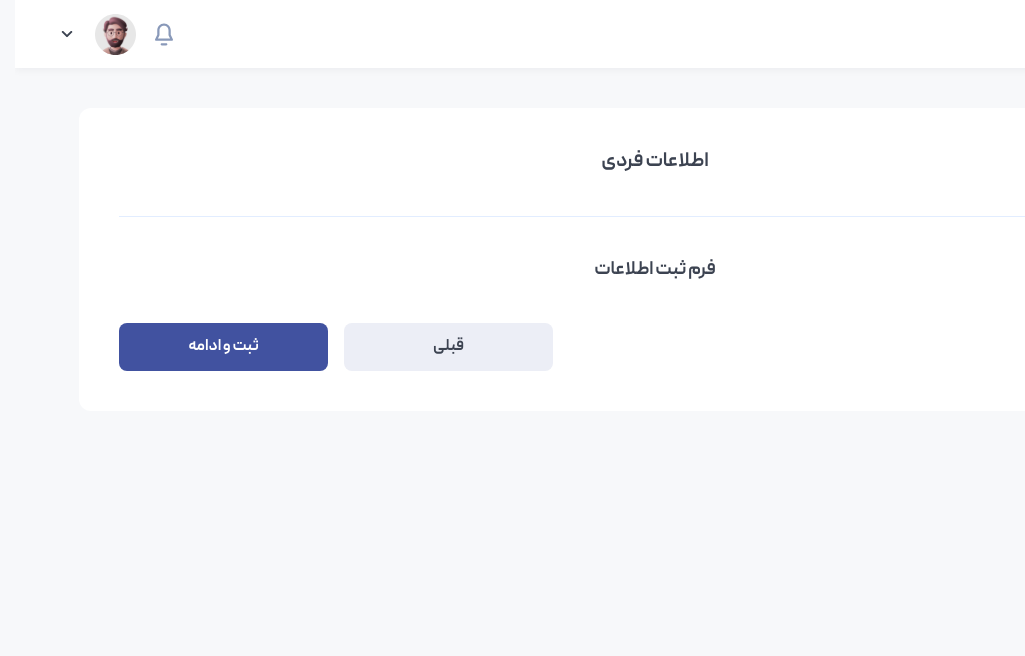
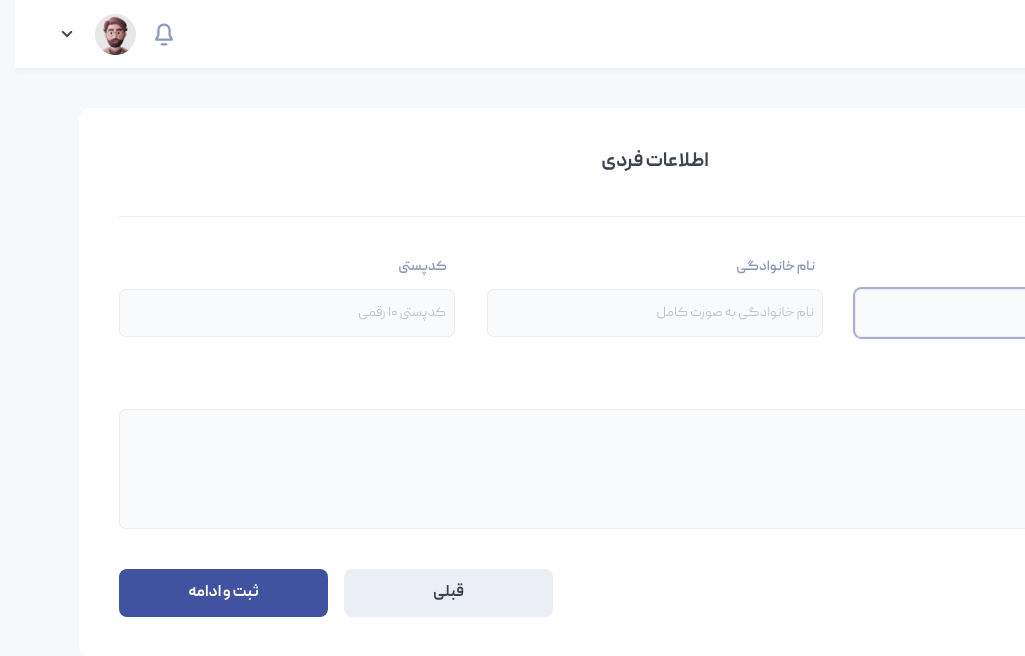
Before and after one commit to nimayaghouti/part-bank-vue, a Vue app: page /createaccount/personal-info in a window 1280 px wide. Shown: the top 656 px of the page, without its empty margins (255-1280 px from the left). Built offline with nearby package versions, Linux system fonts and the light colour scheme.

Commit message:
feature: PersonalInfo page completed + <BaseFormControl /> component improved

```diff
--- a/src/components/common/BaseFormControl.vue
+++ b/src/components/common/BaseFormControl.vue
@@ -2,15 +2,19 @@
 import { ref } from 'vue'
 
 const props = defineProps({
-  // tag: {
-  //   type: String
-  // },
+  // label
   labelText: {
     type: String
   },
   labelFor: {
     type: String
   },
+  labelColor: {
+    type: String,
+    default: 'var(--text-color)'
+  },
+
+  // textfield (input / textarea)
   type: {
     type: String,
     required: true
@@ -24,6 +28,17 @@ const props = defineProps({
   maxlength: {
     type: String
   },
+  isAutofocus: {
+    type: Boolean
+  },
+  isRequired: {
+    type: Boolean
+  },
+  hasBorder: {
+    type: Boolean
+  },
+
+  // textfield-wrapper
   validationMessage: {
     type: String
   },
@@ -33,7 +48,7 @@ const props = defineProps({
   },
   height: {
     type: String,
-    required: true
+    default: '3rem'
   },
   icon: {
     type: Object,
@@ -47,33 +62,41 @@ const props = defineProps({
   }
 })
 
-const showMessage = ref({ state: true, type: '' })
+const htmlTag = props.type === 'textarea' ? 'textarea' : 'input'
+
+const message = ref({ isShowing: true, type: '' })
 const patternToRegex = new RegExp(props.pattern)
 
 const handleOnInput = (event) => {
   if (patternToRegex.test(event.target.value)) {
-    showMessage.value.state = false
+    message.value.isShowing = false
   } else {
-    showMessage.value.state = true
-    showMessage.value.type = 'error'
+    message.value.isShowing = true
+    message.value.type = 'error'
   }
 }
 </script>
 
 <template>
   <div class="control">
-    <label class="control__label" :for="labelFor">{{ labelText }}</label>
-    <div class="control__input-wrapper" :style="{ maxWidth: maxWidth, height: height }">
-      <input
-        class="control__input"
+    <label class="control__label" :for="labelFor" :style="{ color: labelColor }">
+      {{ labelText }}
+    </label>
+    <div
+      :class="['control__textfield-wrapper', hasBorder && 'control__textfield-wrapper_has-border']"
+      :style="{ maxWidth: maxWidth, height: height }"
+    >
+      <component
+        :is="htmlTag"
+        :class="`control__${htmlTag}`"
         :type="type"
         :id="labelFor"
         :placeholder="placeholder"
         :pattern="pattern"
         @input="handleOnInput"
         :maxlength="maxlength"
-        autofocus
-        required
+        :autofocus="isAutofocus"
+        :required="isRequired"
       />
       <component
         v-if="icon.component"
@@ -84,8 +107,9 @@ const handleOnInput = (event) => {
       />
     </div>
     <div
-      :style="{ opacity: showMessage.state ? 1 : 0 }"
-      :class="`control__validation-message control__validation-message_${showMessage.type}`"
+      v-if="validationMessage"
+      :style="{ opacity: message.isShowing ? 1 : 0 }"
+      :class="['control__validation-message', `control__validation-message_${message.type}`]"
     >
       {{ validationMessage }}
     </div>
@@ -94,7 +118,8 @@ const handleOnInput = (event) => {
 
 <style lang="scss">
 .control {
-  @include flex($direction: column, $align: stretch);
+  display: flex;
+  flex-direction: column;
   gap: 0.25rem;
 
   /////////////////
@@ -106,34 +131,48 @@ const handleOnInput = (event) => {
 
   /////////////////
 
-  &__input-wrapper {
+  &__textfield-wrapper {
     display: flex;
+    width: 100%;
     overflow: hidden;
     border-radius: 0.4rem;
     background-color: var(--common-surface-lightBlue);
+
+    &_has-border {
+      border: 1px solid var(--black-50);
+    }
 
     &:focus-within {
       outline: 2px solid var(--primary-200);
     }
   }
 
-  &__input {
+  &__input,
+  &__textarea {
     border: none;
     outline: none;
     width: 100%;
     height: 100%;
-    padding: 0 0.5rem;
     background-color: transparent;
     text-align: right;
     color: var(--common-text-color);
     font-size: 14px;
     font-weight: 600;
+    resize: none;
 
     &::placeholder {
       font-weight: 400;
       color: var(--black-100);
       font-size: 14px;
     }
+  }
+
+  &__input {
+    padding: 0 0.5rem;
+  }
+
+  &__textarea {
+    padding: 1rem 0.5rem;
   }
 
   &__icon {
--- a/src/views/PersonalInfo.vue
+++ b/src/views/PersonalInfo.vue
@@ -1,7 +1,81 @@
-<script setup></script>
+<script setup>
+import BaseFormControl from '@/components/common/BaseFormControl.vue'
+import { ref } from 'vue'
+
+const emits = defineEmits(['sendData'])
+
+const test = ref('')
+
+const doEmit = () => {
+  // console.log('test', test.value)
+  emits('sendData', test.value)
+}
+</script>
 
 <template>
-  <h3>فرم ثبت اطلاعات</h3>
+  <div class="form-row">
+    <BaseFormControl
+      class="form-row__form-control"
+      labelText="نام"
+      labelFor="first-name-input"
+      labelColor="var(--common-gray)"
+      type="text"
+      placeholder="نام فارسی"
+      isRequired
+      isAutofocus
+      hasBorder
+    />
+    <BaseFormControl
+      class="form-row__form-control"
+      labelText="نام خانوادگی"
+      labelFor="last-name-input"
+      labelColor="var(--common-gray)"
+      type="text"
+      placeholder="نام خانوادگی به صورت کامل"
+      isRequired
+      hasBorder
+    />
+    <BaseFormControl
+      class="form-row__form-control"
+      labelText="کدپستی"
+      labelFor="postal-code-input"
+      labelColor="var(--common-gray)"
+      type="text"
+      placeholder="کدپستی ۱۰ رقمی"
+      isRequired
+      hasBorder
+    />
+  </div>
+
+  <div class="form-row">
+    <BaseFormControl
+      class="form-row__form-control"
+      labelText="محل سکونت"
+      labelFor="address-textarea"
+      labelColor="var(--common-gray)"
+      type="textarea"
+      placeholder="محل سکونت"
+      isRequired
+      hasBorder
+      maxWidth="none"
+      height="7.5rem"
+    />
+  </div>
 </template>
 
-<style lang="scss"></style>
+<style lang="scss">
+.form-row {
+  width: 100%;
+  display: flex;
+  gap: 2rem;
+
+  &__form-control {
+    flex-grow: 1;
+  }
+
+  label {
+    @include text-style($color: var(--common-gray), $size: 0.875rem, $weight: 600);
+    height: 1.75rem;
+  }
+}
+</style>
```
